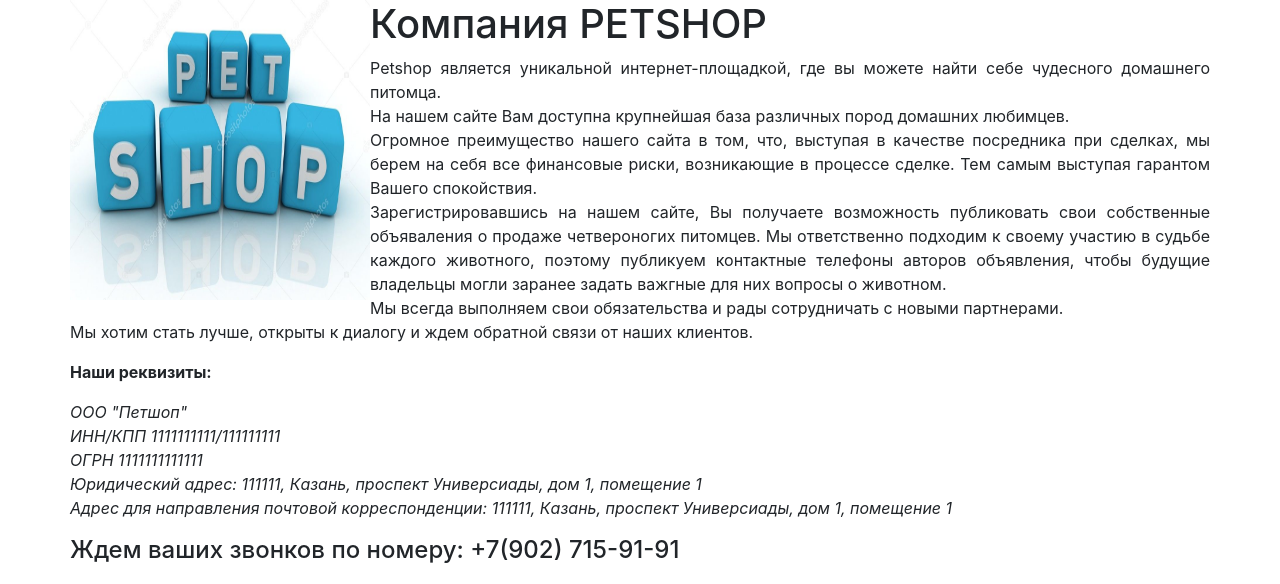
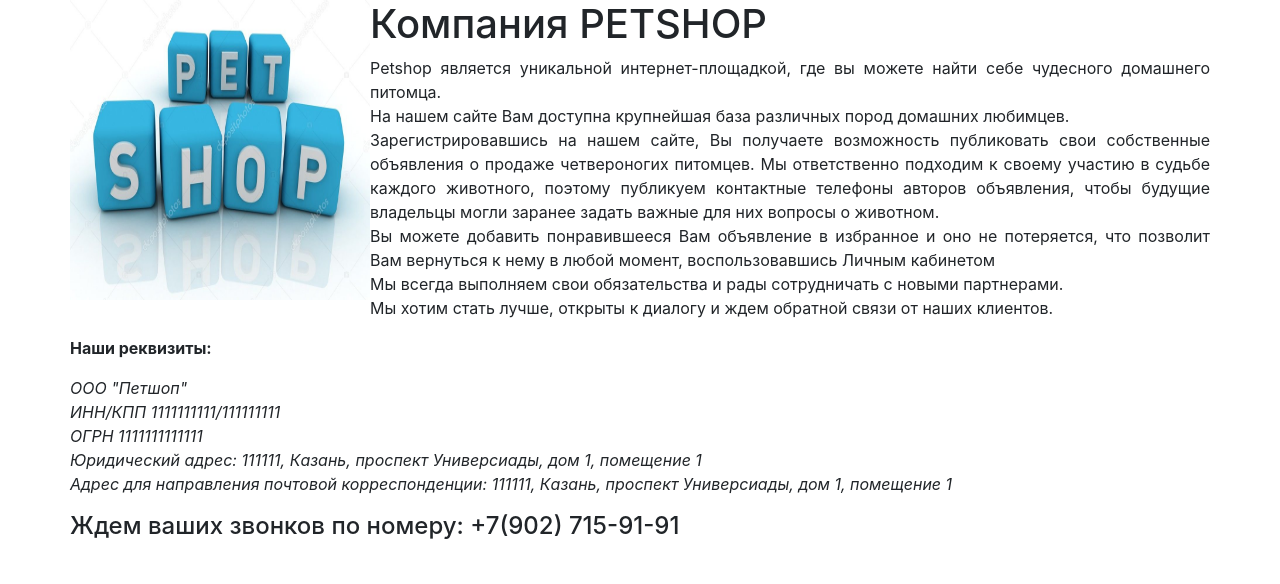
Before and after one commit to Sokolovskaia/pet_shop, a Flask app: page /about in a window 1280 px wide. Shown: the part 72-656 px from the top of the page. Run offline with Flask 2, Linux system fonts and the light colour scheme; some libraries are stand-ins or nearby versions.

Commit message:
fixed readme  (added information about users)

```diff
--- a/app/templates/about.html
+++ b/app/templates/about.html
@@ -13,13 +13,12 @@
 <h1> Компания PETSHOP</h1>
 <p class="text-justify">Petshop является уникальной интернет-площадкой, где вы можете найти себе чудесного домашнего питомца.
 <br/>На нашем сайте Вам доступна крупнейшая база различных пород домашних любимцев.
-<br/>Огромное преимущество нашего сайта в том, что, выступая в качестве посредника при сделках, мы берем на себя все финансовые риски, возникающие в процессе сделке. Тем самым выступая гарантом Вашего спокойствия.
-<br/>Зарегистрировавшись на нашем сайте, Вы получаете возможность публиковать свои собственные объяваления о продаже четвероногих питомцев.
-Мы ответственно подходим к своему участию в судьбе каждого животного, поэтому публикуем контактные телефоны авторов объявления, чтобы будущие владельцы могли заранее задать важгные для них вопросы о животном.
-
+<br/>Зарегистрировавшись на нашем сайте, Вы получаете возможность публиковать свои собственные объявления о продаже четвероногих питомцев.
+Мы ответственно подходим к своему участию в судьбе каждого животного, поэтому публикуем контактные телефоны авторов объявления, чтобы будущие владельцы могли заранее задать важные для них вопросы о животном.
+<br/> Вы можете добавить понравившееся Вам объявление в избранное и оно не потеряется, что позволит Вам вернуться к нему в любой момент, воспользовавшись Личным кабинетом
 <br/>Мы всегда выполняем свои обязательства и рады сотрудничать с новыми партнерами.
 
-<br/>Мы хотим стать лучше, открыты к диалогу и ждем обратной связи от наших клиентов.</br>
+    <br/>Мы хотим стать лучше, открыты к диалогу и ждем обратной связи от наших клиентов.</br></p>
 
 
 <p class="font-weight-bold">Наши реквизиты:</p>
```
Also changed, not shown: README.md.
